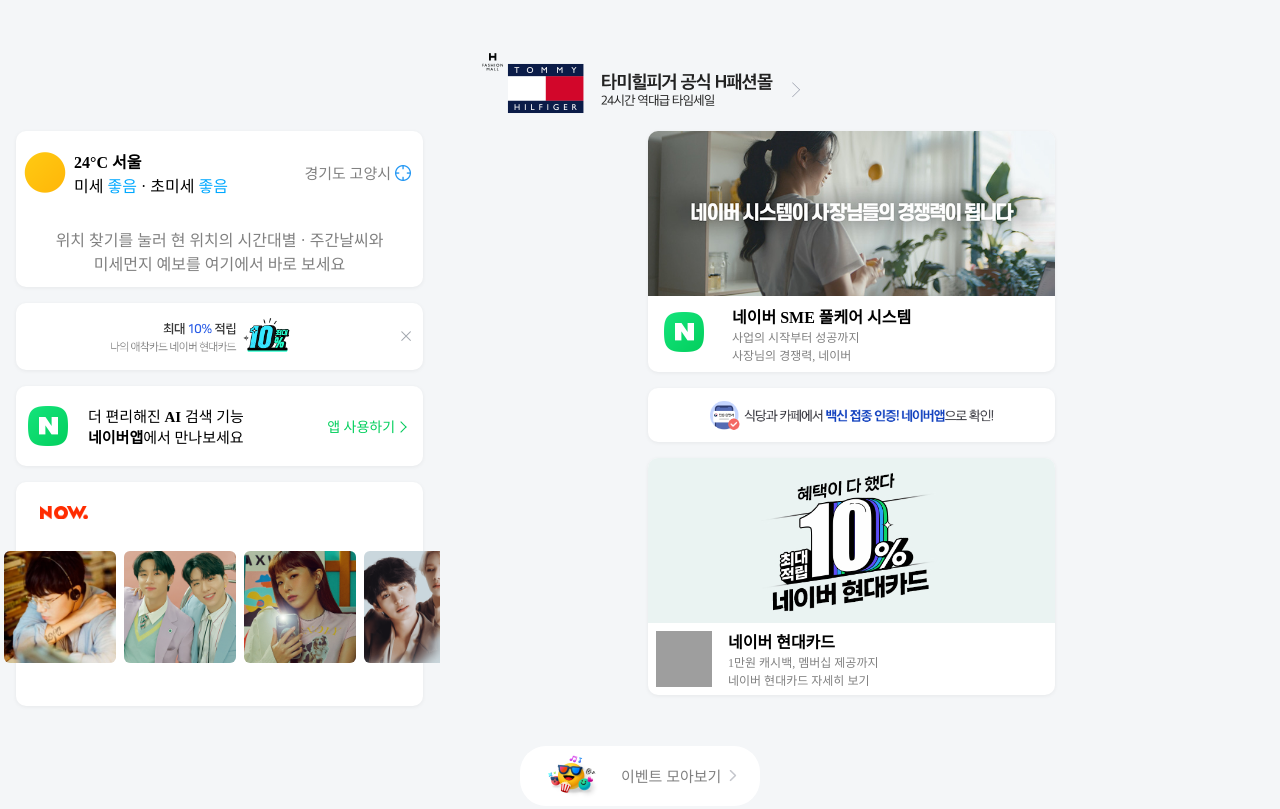
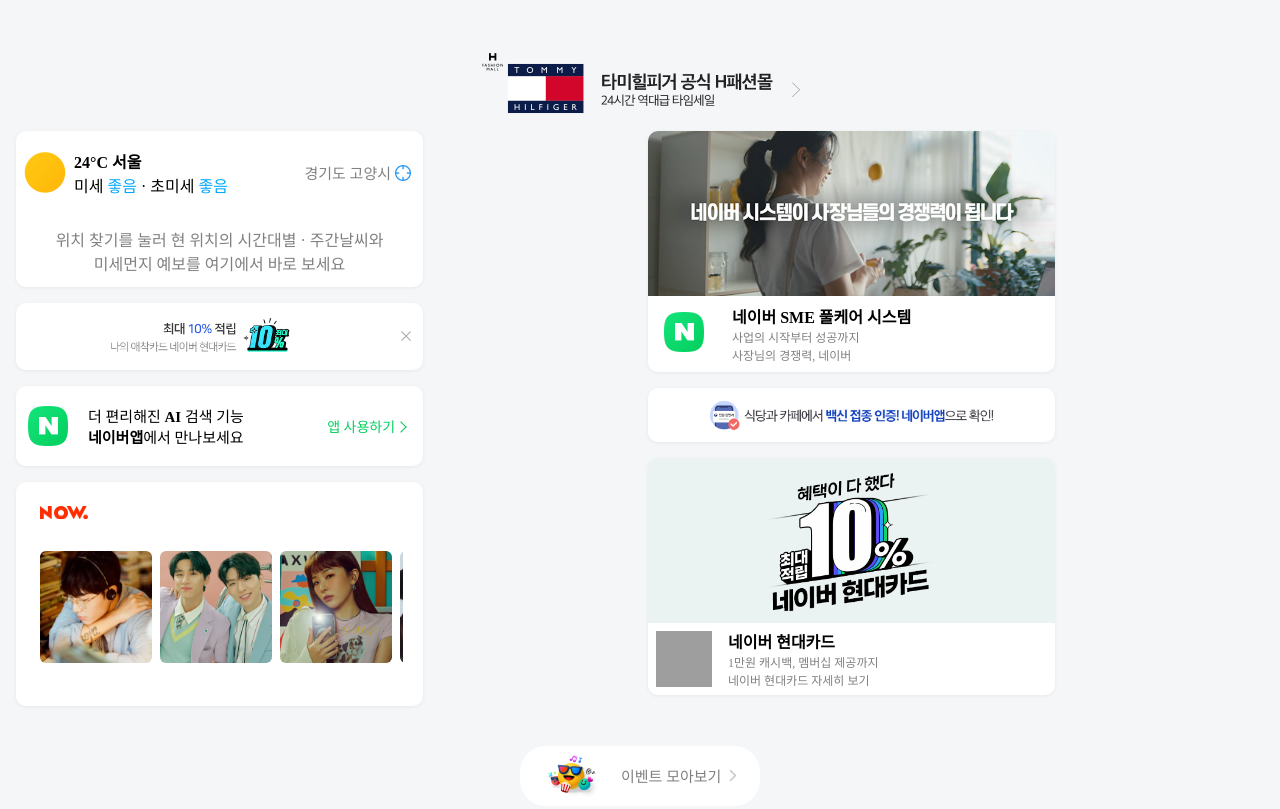
Before and after one commit to younoah/naver-clone, a plain HTML site: page naver/index.html in a window 1280 px wide. Shown: the part 395-1204 px from the top of the page. Drawn offline with Linux system fonts and the light colour scheme; grey boxes are pictures that could not be loaded.

Commit message:
refactor: 네이버 now 카드 섹션 가로스크롤 기능 리팩토링

```diff
--- a/naver/src/scss/_base.scss
+++ b/naver/src/scss/_base.scss
@@ -49,6 +49,6 @@ a {
 .scroll {
   overflow: hidden;
   overflow-x: auto;
-  width: 440px;
+  width: 90%;
   white-space: nowrap;
 }
```
Also changed, not shown: naver/src/css/main.css.
